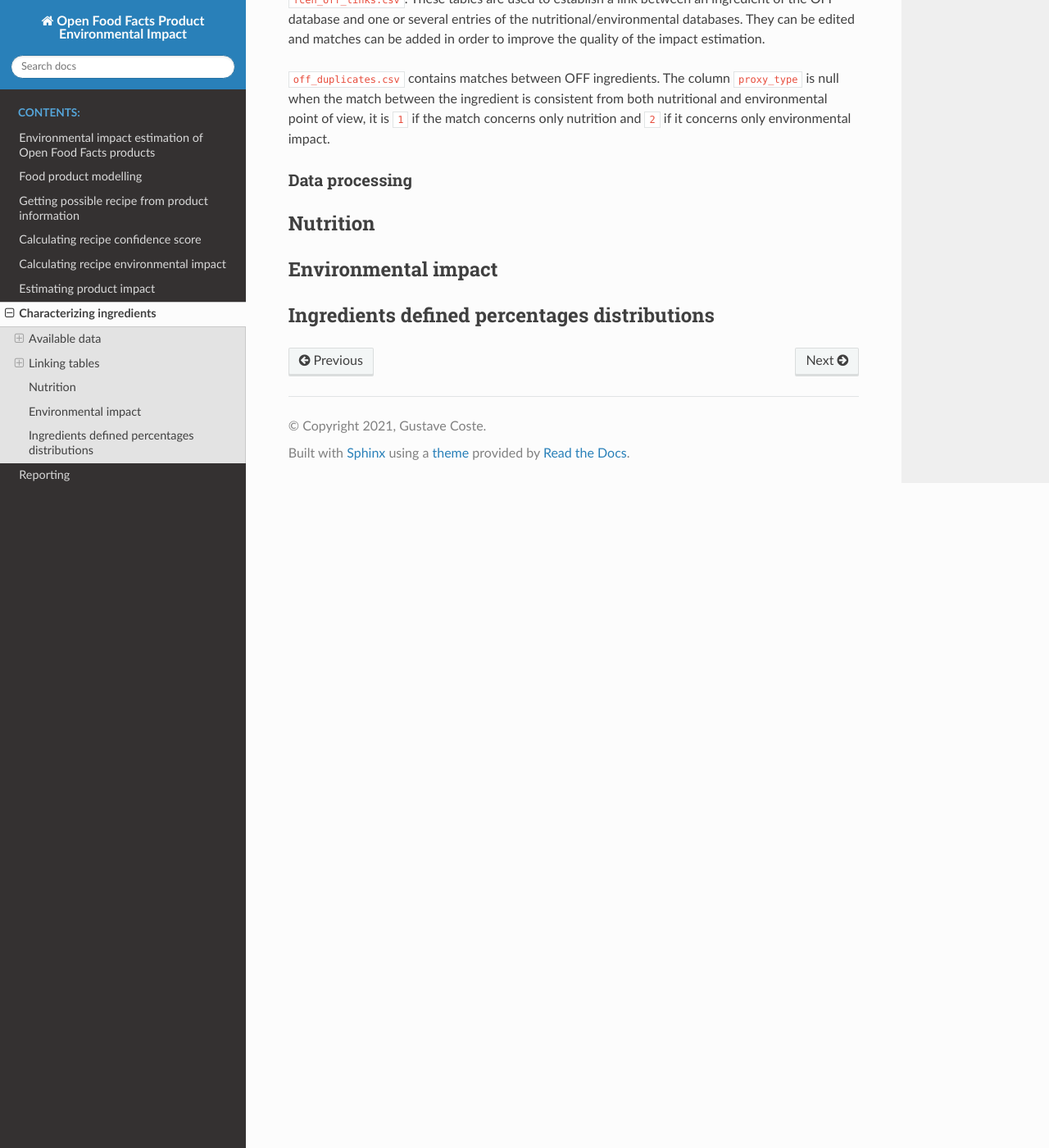
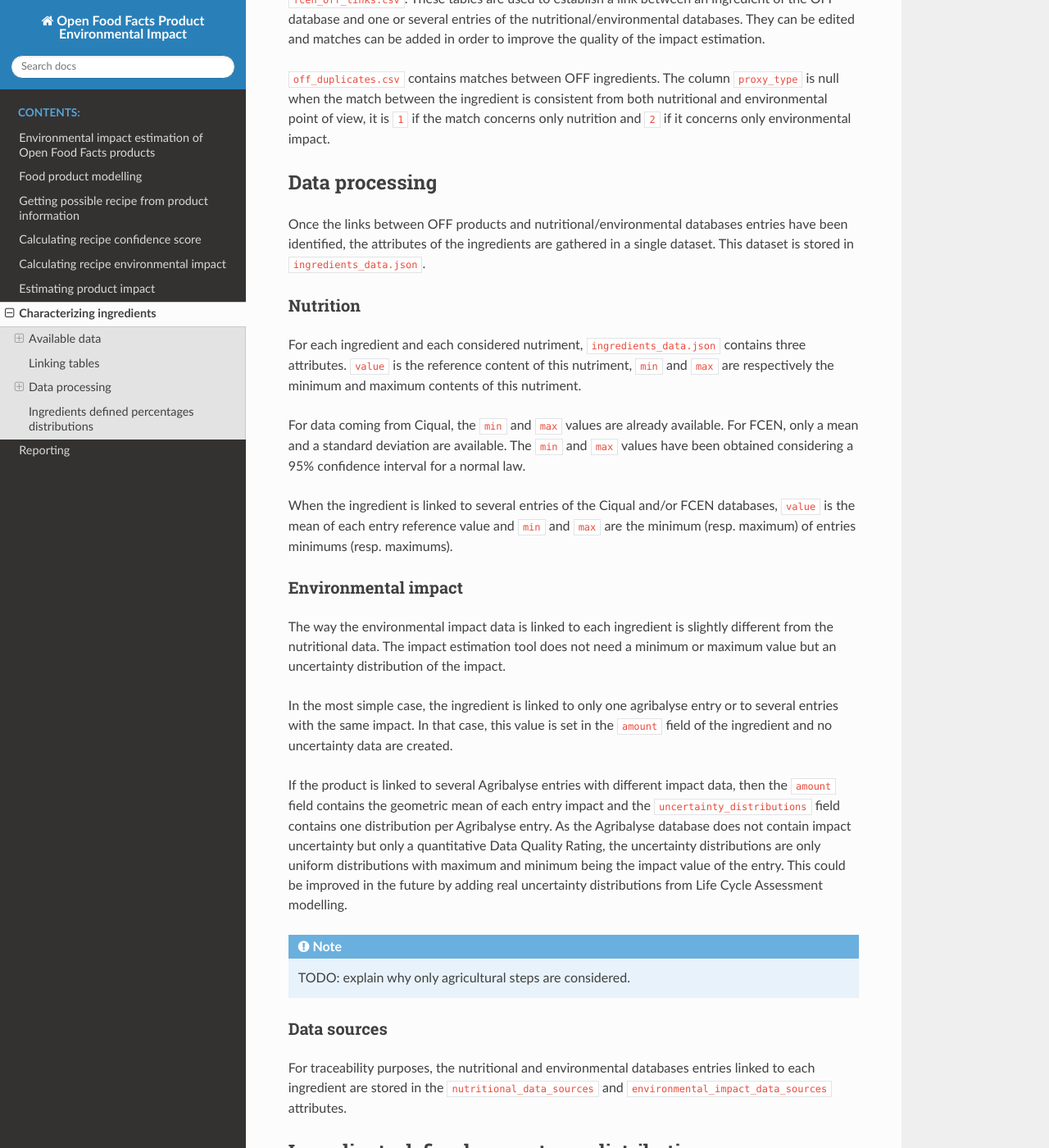
Before and after one commit to openfoodfacts/off-product-environmental-impact, a Sphinx documentation site: the page built from doc/source/characterizing-ingredients.rst, in a window 1280 px wide and 1400 px high, scrolled down 844 px. Shown: the whole window at 82% size. Built offline with Sphinx 7.4.7 and the Read the Docs theme 2.0.0, drawn with Linux system fonts in a browser that asks for light colours; some of the changed text lies outside the part shown.

Commit message:
Added doc on Characterizing ingredients

```diff
--- a/doc/source/characterizing-ingredients.rst
+++ b/doc/source/characterizing-ingredients.rst
@@ -29,13 +29,36 @@ In order to link the ingredients from OFF to the aforementioned databases, linki
 ``off_duplicates.csv`` contains matches between OFF ingredients. The column ``proxy_type`` is null when the match between the ingredient is consistent from both nutritional and environmental point of view, it is ``1`` if the match concerns only nutrition and ``2`` if it concerns only environmental impact.
 
 Data processing
-+++++++++++++++
+---------------
+
+Once the links between OFF products and nutritional/environmental databases entries have been identified, the attributes of the ingredients are gathered in a single dataset. This dataset is stored in ``ingredients_data.json``.
 
 Nutrition
----------
++++++++++
+
+For each ingredient and each considered nutriment, ``ingredients_data.json`` contains three attributes. ``value`` is the reference content of this nutriment, ``min`` and ``max`` are respectively the minimum and maximum contents of this nutriment.
+
+For data coming from Ciqual, the ``min`` and ``max`` values are already available. For FCEN, only a mean and a standard deviation are available. The ``min`` and ``max`` values have been obtained considering a 95% confidence interval for a normal law.
+
+When the ingredient is linked to several entries of the Ciqual and/or FCEN databases, ``value`` is the mean of each entry reference value and ``min`` and ``max`` are the minimum (resp. maximum) of entries minimums (resp. maximums).
 
 Environmental impact
---------------------
+++++++++++++++++++++
+
+The way the environmental impact data is linked to each ingredient is slightly different from the nutritional data. The impact estimation tool does not need a minimum or maximum value but an uncertainty distribution of the impact.
+
+In the most simple case, the ingredient is linked to only one agribalyse entry or to several entries with the same impact. In that case, this value is set in the ``amount`` field of the ingredient and no uncertainty data are created.
+
+If the product is linked to several Agribalyse entries with different impact data, then the ``amount`` field contains the geometric mean of each entry impact and the ``uncertainty_distributions`` field contains one distribution per Agribalyse entry. As the Agribalyse database does not contain impact uncertainty but only a quantitative Data Quality Rating, the uncertainty distributions are only uniform distributions with maximum and minimum being the impact value of the entry. This could be improved in the future by adding real uncertainty distributions from Life Cycle Assessment modelling.
+
+.. note::
+
+    TODO: explain why only agricultural steps are considered.
+
+Data sources
+++++++++++++
+
+For traceability purposes, the nutritional and environmental databases entries linked to each ingredient are stored in the ``nutritional_data_sources`` and  ``environmental_impact_data_sources`` attributes.
 
 Ingredients defined percentages distributions
 ---------------------------------------------
```
Also changed, not shown: other parts of doc/source/characterizing-ingredients.rst (+1 -1 lines).
